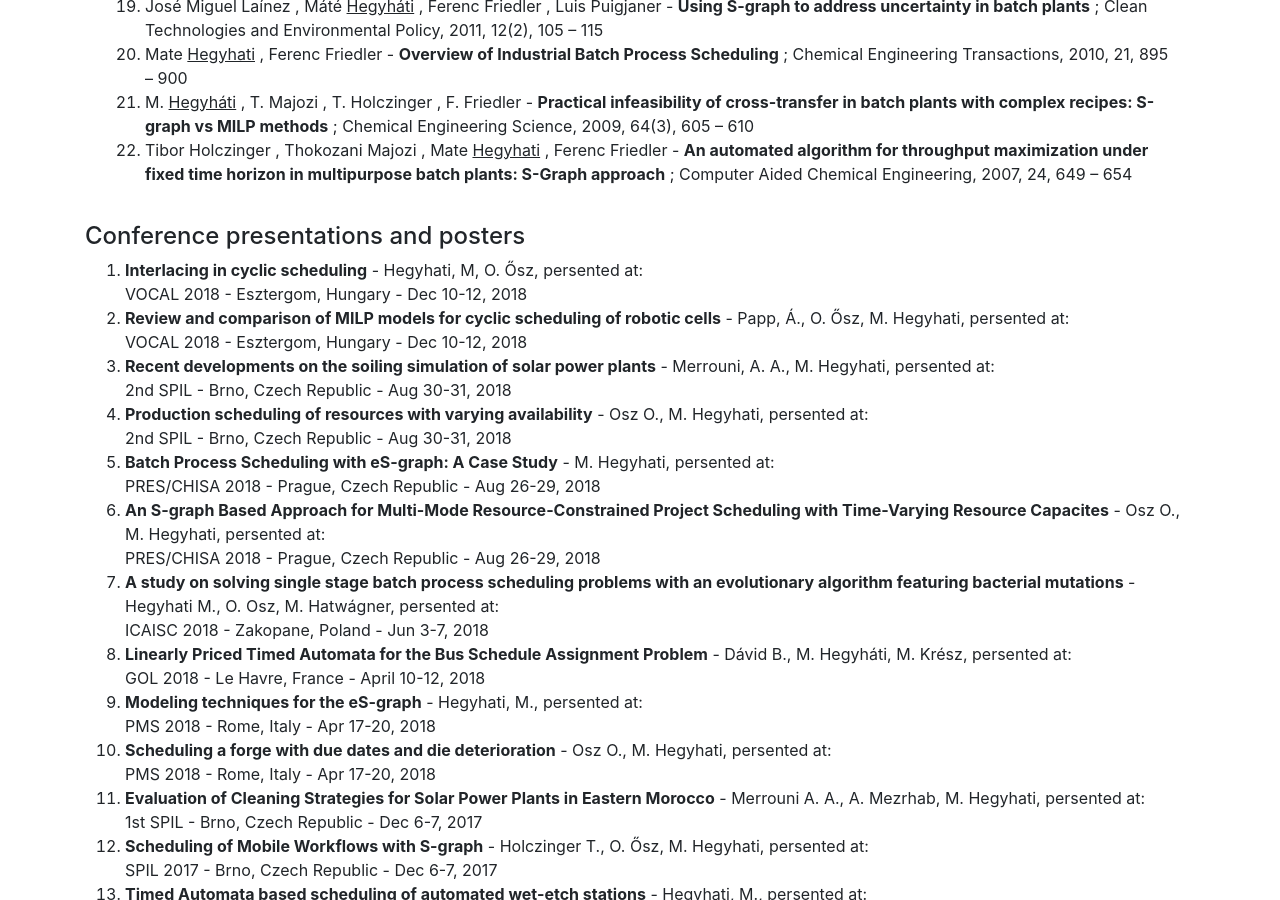
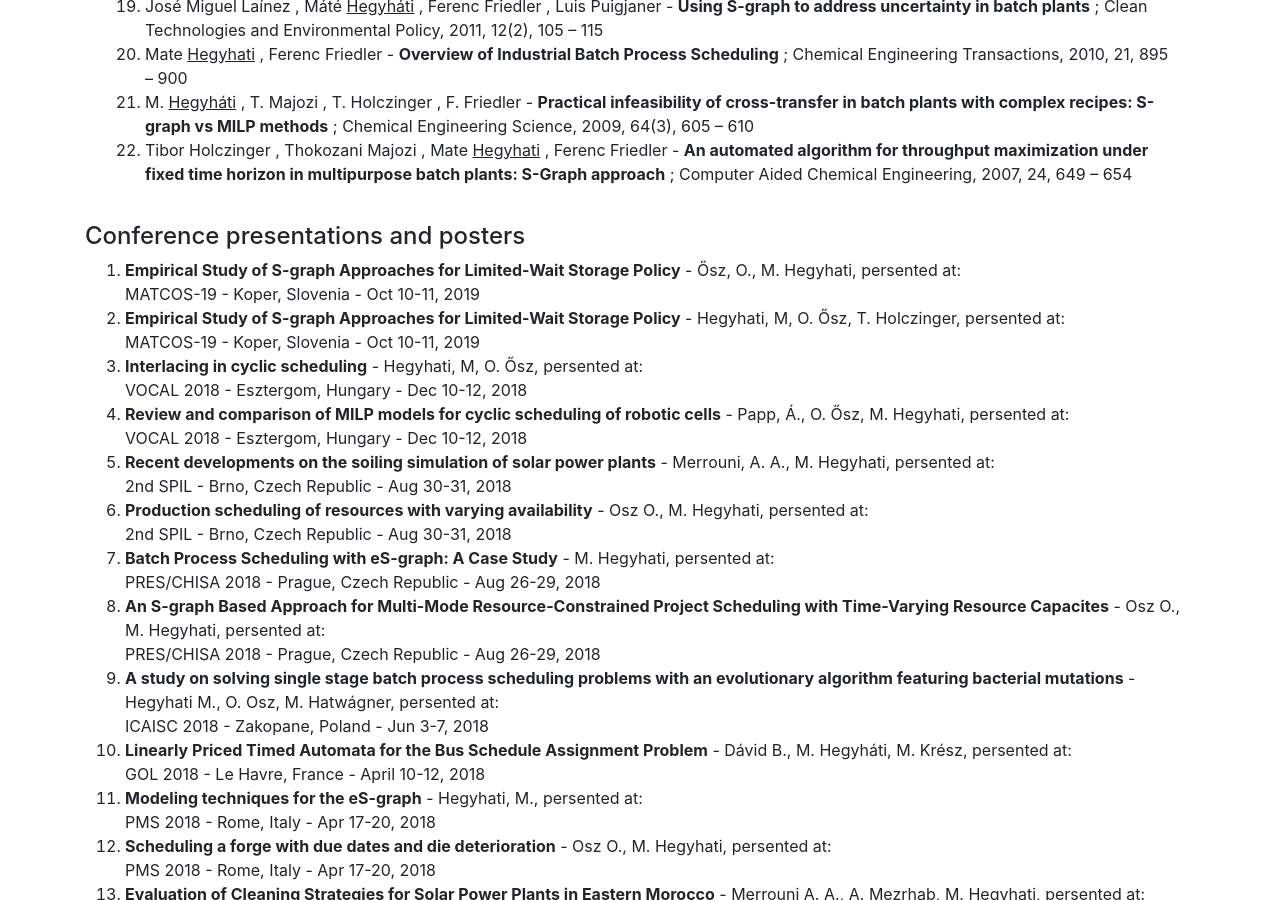
Before and after one commit to hegyhati/hegyhati.github.io, a Jekyll site: the page built from cv_single_printable.html, in a window 1280 px wide and 900 px high, scrolled down 2583 px. Built offline with Jekyll 4.4.1, drawn with Linux system fonts in a browser that asks for light colours; some of the changed text lies outside the part shown.

Commit message:
MATCOS-19

```diff
--- a/_data/presentations.json
+++ b/_data/presentations.json
@@ -1,5 +1,27 @@
 [
 
+    {
+        "author": "Ősz, O.,  M. Hegyhati",
+        "title": "Empirical Study of S-graph Approaches for Limited-Wait Storage Policy",
+        "conference": "Energy usage minimization with the S-graph framework",
+        "conferenceshort": "MATCOS-19",
+        "city": "Koper",
+        "country": "Slovenia",
+        "date": "Oct 10-11",
+        "year": "2019",
+        "type": ["oral","international"]
+    },
+    {
+        "author": "Hegyhati, M, O. Ősz, T. Holczinger",
+        "title": "Empirical Study of S-graph Approaches for Limited-Wait Storage Policy",
+        "conference": "Middle-European Conference on Applied Theoretical Computer Science",
+        "conferenceshort": "MATCOS-19",
+        "city": "Koper",
+        "country": "Slovenia",
+        "date": "Oct 10-11",
+        "year": "2019",
+        "type": ["oral","international"]
+    },
     {
         "author": "Hegyhati, M, O. Ősz",
         "title": "Interlacing in cyclic scheduling",
```
